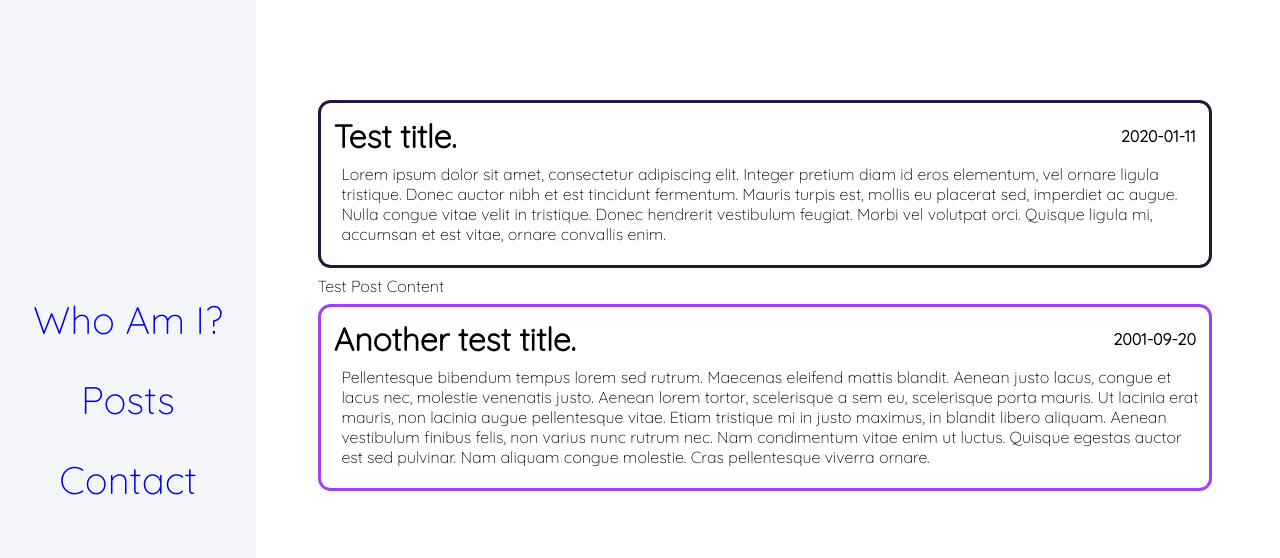
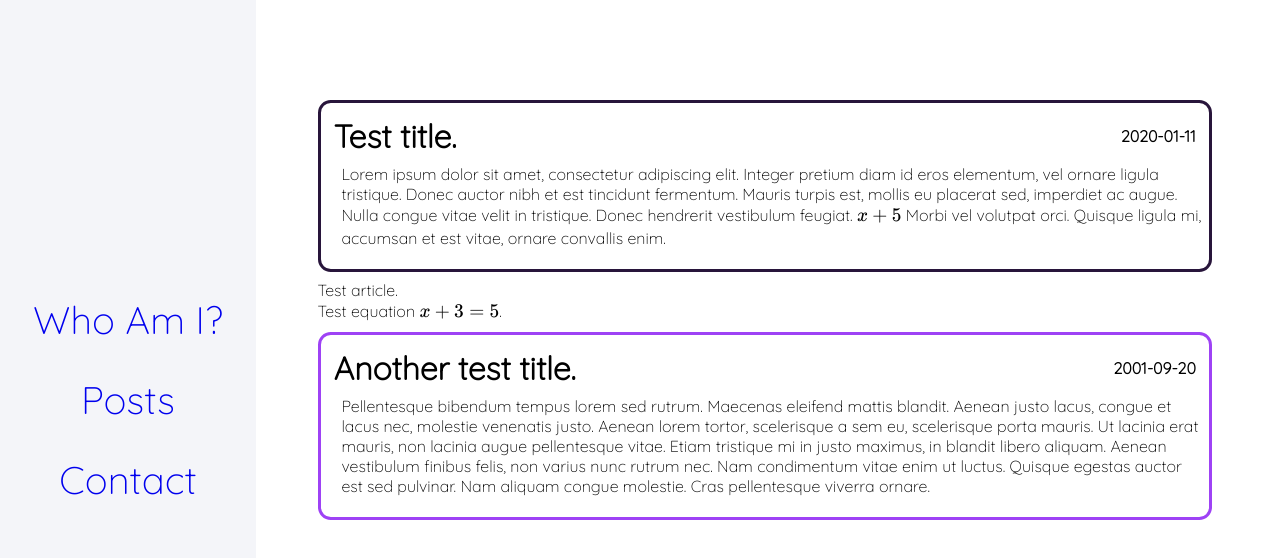
Before and after one commit to akazachek/akazachek.github.io, a React (Create React App) app: page /Posts in a window 1280 px wide. Both pictures are taken after a click on the item 764 px from the left and 183 px from the top of the page. Shown: the top 558 px of the page. Built offline with nearby package versions, Linux system fonts and the light colour scheme.

Commit message:
Added KaTeX

```diff
--- a/package.json
+++ b/package.json
@@ -7,6 +7,7 @@
     "@testing-library/jest-dom": "^5.11.8",
     "@testing-library/react": "^11.2.3",
     "@testing-library/user-event": "^12.6.0",
+    "katex": "^0.12.0",
     "react": "^17.0.1",
     "react-dom": "^17.0.1",
     "react-scripts": "4.0.1",
--- a/public/index.html
+++ b/public/index.html
@@ -2,9 +2,9 @@
 <html lang="en">
   <head>
     <meta charset="utf-8" />
-    <link rel="icon" href="%PUBLIC_URL%/favicon.ico" />
     <meta name="viewport" content="width=device-width, initial-scale=1" />
     <meta name="theme-color" content="#000000" />
+    <!-- basic site info -->
       <meta
         name = "author"
         content = "Alex Kazachek"
@@ -13,9 +13,26 @@
         name = "description"
         content = "Personal blog and information."
       >
+      <title>Alex Kazachek</title>
+      <link rel="icon" href="%PUBLIC_URL%/favicon.ico" />
+    <!-- fonts -->
       <link rel="preconnect" href="https://fonts.gstatic.com">
       <link href="https://fonts.googleapis.com/css2?family=Quicksand:wght@300&display=swap" rel="stylesheet">
-    <title>Alex Kazachek</title>
+    <!-- KaTeX -->
+      <link rel="stylesheet" href="https://cdn.jsdelivr.net/npm/katex@0.12.0/dist/katex.min.css" crossorigin="anonymous">
+      <script defer src="https://cdn.jsdelivr.net/npm/katex@0.12.0/dist/katex.min.js" crossorigin="anonymous"></script>
+      <script defer src="https://cdn.jsdelivr.net/npm/katex@0.12.0/dist/contrib/auto-render.min.js" crossorigin="anonymous"></script>
+      <script>
+        function KaTeXRender() {
+          renderMathInElement(document.getElementById('KaTeXSec'), {
+            delimiters:
+            [
+            {left: "\\(", right: "\\)", display: false},
+            {left: "\\[", right: "\\]", display: true}
+            ]}
+          );
+        }
+      </script>
   </head>
   <body>
     <div id="root"></div>
--- a/src/contents/Posts.js
+++ b/src/contents/Posts.js
@@ -6,18 +6,21 @@ import JordanBrouwer from './writing/JordanBrouwer';
 
 class Posts extends Component {
 
+    componentDidMount() {
+        window.KaTeXRender();
+    }
+
     render() {
 
         return (
-            <div className = "coDiv posts">
+            <div id = "KaTeXSec" className = "coDiv posts">
                 <ul>
-                    <PostPreview date = "2020-01-11" name = "Test title."  summary = "Lorem ipsum dolor sit amet, consectetur adipiscing elit. Integer pretium diam id eros elementum, vel ornare ligula tristique. Donec auctor nibh et est tincidunt fermentum. Mauris turpis est, mollis eu placerat sed, imperdiet ac augue. Nulla congue vitae velit in tristique. Donec hendrerit vestibulum feugiat. Morbi vel volutpat orci. Quisque ligula mi, accumsan et est vitae, ornare convallis enim." full = {<JordanBrouwer />}></PostPreview>
+                    <PostPreview date = "2020-01-11" name = "Test title."  summary = "Lorem ipsum dolor sit amet, consectetur adipiscing elit. Integer pretium diam id eros elementum, vel ornare ligula tristique. Donec auctor nibh et est tincidunt fermentum. Mauris turpis est, mollis eu placerat sed, imperdiet ac augue. Nulla congue vitae velit in tristique. Donec hendrerit vestibulum feugiat. \(x+5\) Morbi vel volutpat orci. Quisque ligula mi, accumsan et est vitae, ornare convallis enim." full = {<JordanBrouwer />}></PostPreview>
                     <PostPreview date = "2001-09-20" name = "Another test title."  summary = "Pellentesque bibendum tempus lorem sed rutrum. Maecenas eleifend mattis blandit. Aenean justo lacus, congue et lacus nec, molestie venenatis justo. Aenean lorem tortor, scelerisque a sem eu, scelerisque porta mauris. Ut lacinia erat mauris, non lacinia augue pellentesque vitae. Etiam tristique mi in justo maximus, in blandit libero aliquam. Aenean vestibulum finibus felis, non varius nunc rutrum nec. Nam condimentum vitae enim ut luctus. Quisque egestas auctor est sed pulvinar. Nam aliquam congue molestie. Cras pellentesque viverra ornare."></PostPreview>
                 </ul>
             </div>
         )
     }
-
 }
 
 export default Posts
--- a/src/contents/writing/JordanBrouwer.js
+++ b/src/contents/writing/JordanBrouwer.js
@@ -2,9 +2,16 @@ import React, { Component } from 'react';
 
 class JordanBrouwer extends Component {
 
+    componentDidMount() {
+        window.KaTeXRender();
+    }
+
     render() {
         return (
-            <p>Test Post Content</p>
+            <div>
+                <p>Test article. </p>
+                <p>Test equation \(x+3=5\). </p>
+            </div>
         )
     }
 
```
Also changed, not shown: src/App.js (indentation only). Lines whose indentation alone changed are shown as unchanged.
